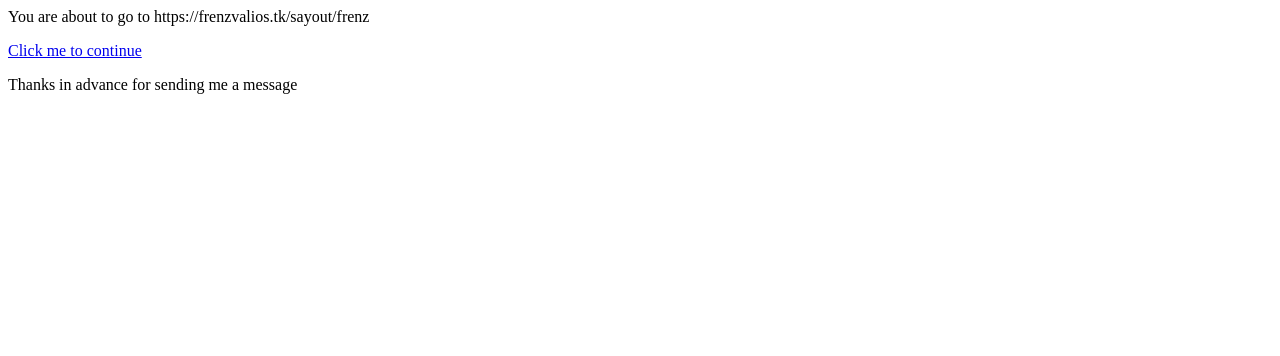
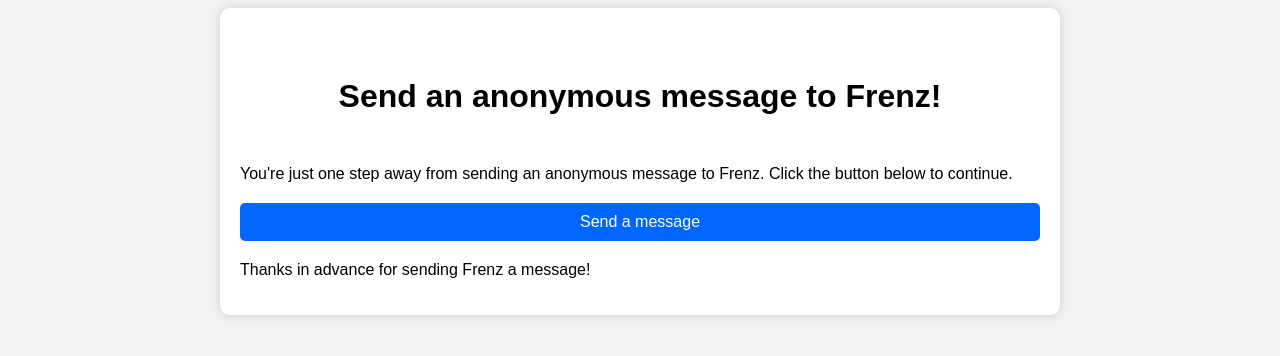
Before and after one commit to frenzjay/redirect, a plain HTML site: page sayout/frenz/index.html in a window 1280 px wide. Drawn offline with Linux system fonts and the light colour scheme.

Commit message:
Sayout redesign

```diff
--- a/sayout/frenz/index.html
+++ b/sayout/frenz/index.html
@@ -1,8 +1,42 @@
-<head><title>Send an anonymous message to Frenz!</title></head>
-<html>
-   <body>
-    <p>You are about to go to https://frenzvalios.tk/sayout/frenz</p>
-     <a href="https://frenzvalios.tk/sayout/frenz">Click me to continue</a>
-    <p>Thanks in advance for sending me a message</p>
-   </body>
-</html>
+<head>
+  <title>Send an anonymous message to Frenz!</title>
+  <style>
+    body {
+      background-color: #f2f2f2;
+      font-family: Arial, sans-serif;
+    }
+    h1 {
+      text-align: center;
+      margin: 50px 0;
+    }
+    .msg {
+      max-width: 800px;
+      margin: 0 auto;
+      background-color: #fff;
+      padding: 20px;
+      border-radius: 10px;
+      box-shadow: 0px 0px 10px #ccc;
+    }
+    a {
+      display: block;
+      text-align: center;
+      margin: 20px 0;
+      padding: 10px 20px;
+      background-color: #0066ff;
+      color: #fff;
+      text-decoration: none;
+      border-radius: 5px;
+    }
+    a:hover {
+      background-color: #003399;
+    }
+  </style>
+</head>
+<body>
+  <div class="msg">
+    <h1>Send an anonymous message to Frenz!</h1>
+    <p>You're just one step away from sending an anonymous message to Frenz. Click the button below to continue.</p>
+    <a href="https://frenzvalios.tk/sayout/frenz">Send a message</a>
+    <p>Thanks in advance for sending Frenz a message!</p>
+  </div>
+</body>
```
